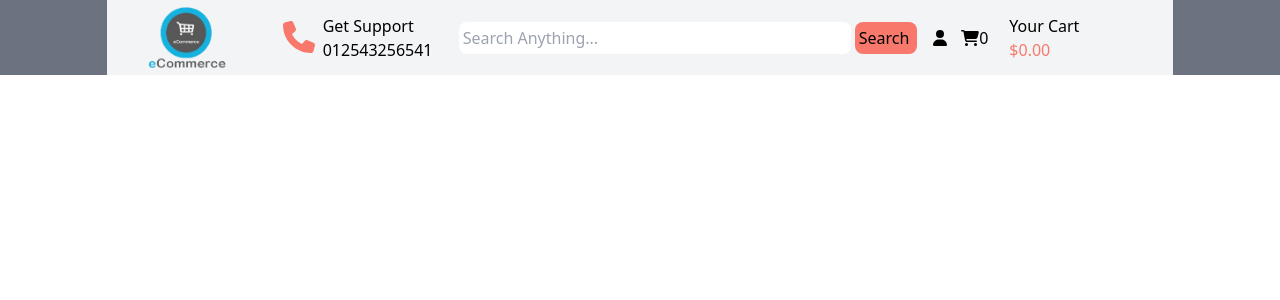
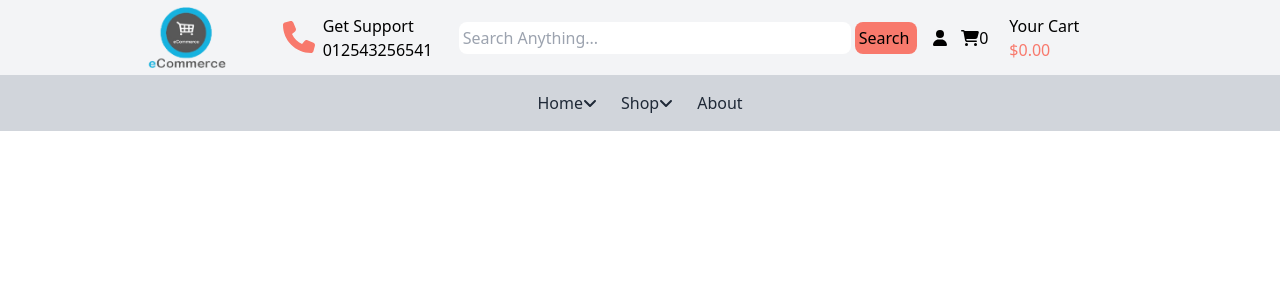
Before and after one commit to akazad1235/eccomers_reactjs, a React (Vite) app: page / in a window 1280 px wide. Shown: the top 300 px of the page. Built offline with nearby package versions, Linux system fonts and the light colour scheme.

Commit message:
menu and mega-menu creaed

```diff
--- a/src/App.jsx
+++ b/src/App.jsx
@@ -1,27 +1,28 @@
 import { FontAwesomeIcon } from '@fortawesome/react-fontawesome';
 import { faPhone, faUser, faCartShopping } from '@fortawesome/free-solid-svg-icons';
+import MegaMenu from './components/MegaMenu';
 
 function App() {
 
   return (
     <>
-     <div className='bg-gray-500 flex justify-center'>
-        <div className="flex items-center w-5/6 bg-gray-100 gap-4">
+     <div className='flex justify-center bg-gray-100'>
+        <div className="flex items-center w-5/6 gap-4">
           <div className='flex-none w-40'>
             <img className="w-full" src="../public/logo.png" alt="" />
           </div>
-          <div className='flex items-center gap-2 flex-none w-40'>
+          <div className='flex items-center flex-none w-40 gap-2'>
             <p className='text-secondary'><FontAwesomeIcon icon={ faPhone } size='2x'/></p>
             <div>
               <p>Get Support</p>
               <p>012543256541</p>
             </div>
           </div>
-          <div className='flex gap-1 flex-1 w-40'>
+          <div className='flex flex-1 w-40 gap-1'>
             <input type="text" placeholder="Search Anything..." className="w-full p-1 rounded-lg"/>
-            <button className="bg-secondary rounded-lg p-1 p1-2 pr-2">Search</button>
+            <button className="p-1 pr-2 rounded-lg bg-secondary p1-2">Search</button>
           </div>
-          <div className='flex gap-2 items-center flex-none w-60'>
+          <div className='flex items-center flex-none gap-2 w-60'>
             <p className='w-5'><FontAwesomeIcon icon={faUser }/></p>
             <p className='w-10'><FontAwesomeIcon icon={ faCartShopping } /><span>0</span></p>
             <div className='flex-1'>
@@ -31,6 +32,9 @@ function App() {
           </div>
         </div>
       </div>
+      <nav>
+         <MegaMenu/>
+      </nav>
     </>
   )
 }
--- /dev/null
+++ b/src/components/MegaMenu.jsx
@@ -0,0 +1,128 @@
+import React, { useState } from "react";
+import { FontAwesomeIcon } from '@fortawesome/react-fontawesome';
+import { faAngleDown } from '@fortawesome/free-solid-svg-icons';
+
+const MegaMenu = () => {
+  const [openMenu, setOpenMenu] = useState(null);
+  const [hoverTimeout, setHoverTimeout] = useState(null);
+
+  const handleMouseEnter = (index) => {
+    if (hoverTimeout) clearTimeout(hoverTimeout); // Clear the timeout
+    setOpenMenu(index); // Open the menu
+  };
+
+  const handleMouseLeave = () => {
+    // Add a delay before closing
+    const timeout = setTimeout(() => setOpenMenu(null), 200); // 200ms delay
+    setHoverTimeout(timeout);
+  };
+
+  const menuItems = [
+    {
+      name: "Home",
+      subMenu: [
+        {
+          title: "Home Demos",
+          links: [
+            { name: "Home Demo #01", url: "#" },
+            { name: "Home Demo #02", url: "#" },
+          ],
+        },
+      ],
+    },
+    {
+      name: "Shop",
+      subMenu: [
+        {
+          title: "Categories",
+          links: [
+            { name: "New Arrivals", url: "#" },
+            { name: "Best Sellers", url: "#" },
+          ],
+        },
+        {
+            title: "Categories 1",
+            links: [
+                { name: "New Arrivals", url: "#" },
+                { name: "Best Sellers", url: "#" },
+            ],
+        },
+
+        {
+            title: "Categories 3",
+            links: [
+            { name: "New Arrivals", url: "#" },
+            { name: "Best Sellers", url: "#" },
+            ],
+        },
+      ],
+    },
+    {
+        name: "About",
+        subMenu: [],
+      },
+  ];
+
+  return (
+    <div className="sticky top-0 z-10 bg-gray-300 header-bottom-area">
+      <div className="container flex items-center justify-center w-5/6 mx-auto">
+        <div className="py-4">
+          <nav className="hidden header-menu lg:block">
+            <ul className="flex items-center justify-center space-x-6">
+              {menuItems.map((item, index) => (
+                <li
+                  key={index}
+                  className="relative group"
+                  onMouseEnter={() => handleMouseEnter(index)}
+                  onMouseLeave={handleMouseLeave}
+                >
+                  <a
+                    href="#"
+                    className="flex items-center space-x-2 text-gray-800 hover:text-gray-500"
+                  >
+                    {item.name}{item.subMenu.length > 0 &&(<FontAwesomeIcon icon={ faAngleDown } size='1x'/>)}
+
+                  </a>
+
+
+                  {/* Mega Menu */}
+                  {item.subMenu &&  item.subMenu.length > 0 && (
+                    <div
+                      className={`absolute left-0 top-full bg-white shadow-lg p-6 mt-3 rounded-sm grid grid-cols-2 gap-4 w-[600px] transform transition-all duration-300 ease-in-out ${
+                        openMenu === index
+                          ? "opacity-100 translate-y-0"
+                          : "opacity-0 translate-y-4 pointer-events-none"
+                      }`}
+                    >
+                      {item.subMenu.map((submenu, subIndex) => (
+                        <div key={subIndex}>
+                          <h3 className="mb-2 text-lg font-bold">
+                            {submenu.title}
+                          </h3>
+                          <ul className="space-y-2">
+                            {submenu.links.map((link, linkIndex) => (
+                              <li key={linkIndex}>
+                                <a
+                                  href={link.url}
+                                  className="hover:text-blue-500"
+                                >
+                                  {link.name}
+                                </a>
+                              </li>
+                            ))}
+                          </ul>
+                        </div>
+                      ))}
+                    </div>
+                  )}
+                </li>
+              ))}
+            </ul>
+          </nav>
+        </div>
+      </div>
+    </div>
+  );
+};
+
+export default MegaMenu;
```
